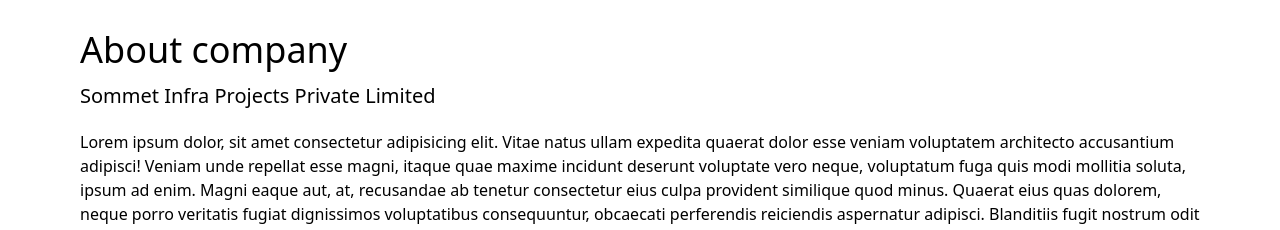
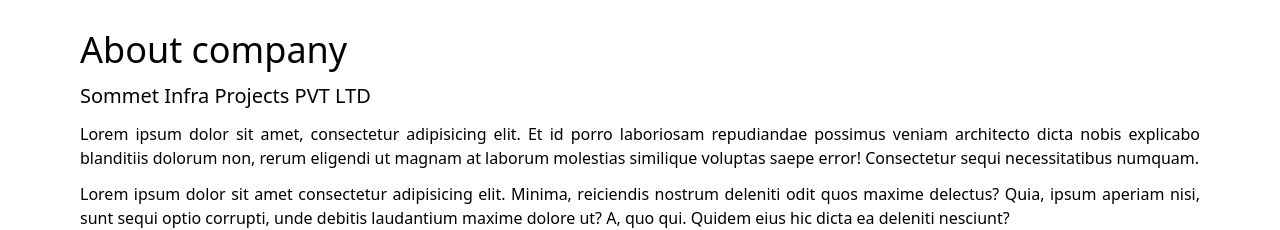
Before and after one commit to vikaskushwah738/somment_infa_Projects, a Next.js app: page /about-us in a window 1280 px wide. Shown: the part 572-802 px from the top of the page. Built offline with nearby package versions, Linux system fonts and the light colour scheme.

Commit message:
minner changes

```diff
--- a/app/about-us/page.tsx
+++ b/app/about-us/page.tsx
@@ -18,10 +18,13 @@
         </div>
       </section>
       <section className="lg:px-20 md:px-10 px-5 py-10">
-        <h1 className="lg:text-4xl md:text-3xl text-2xl font-medium ">About company</h1>
-        <h2 className="text-xl font-light pt-3">Sommet Infra Projects Private Limited</h2>
+        <h1 className="lg:text-4xl md:text-3xl text-2xl font-medium">About company</h1>
+        <h2 className="text-xl font-light pt-3">Sommet Infra Projects PVT LTD</h2>
+        <p className="pt-3 text-justify">Lorem ipsum dolor sit amet, consectetur adipisicing elit. Et id porro laboriosam repudiandae possimus veniam architecto dicta nobis explicabo blanditiis dolorum non, rerum eligendi ut magnam at laborum molestias similique voluptas saepe error! Consectetur sequi necessitatibus numquam.</p>
+        <p className="pt-3 text-justify">Lorem ipsum dolor sit amet consectetur adipisicing elit. Minima, reiciendis nostrum deleniti odit quos maxime delectus? Quia, ipsum aperiam nisi, sunt sequi optio corrupti, unde debitis laudantium maxime dolore ut? A, quo qui. Quidem eius hic dicta ea deleniti nesciunt?</p>
         <p className="pt-5">Lorem ipsum dolor, sit amet consectetur adipisicing elit. Vitae natus ullam expedita quaerat dolor esse veniam voluptatem architecto accusantium adipisci! Veniam unde repellat esse magni, itaque quae maxime incidunt deserunt voluptate vero neque, voluptatum fuga quis modi mollitia soluta, ipsum ad enim. Magni eaque aut, at, recusandae ab tenetur consectetur eius culpa provident similique quod minus. Quaerat eius quas dolorem, neque porro veritatis fugiat dignissimos voluptatibus consequuntur, obcaecati perferendis reiciendis aspernatur adipisci. Blanditiis fugit nostrum odit natus officiis?</p>
         <p className="pt-3">Lorem ipsum dolor, sit amet consectetur adipisicing elit. Velit tempora nulla et dolorum aspernatur iure vel! Optio perspiciatis architecto sit fugit corporis quisquam, aliquam sint, neque animi non iure sequi dolore rerum, reiciendis dolores suscipit aperiam. Tempora quos illo harum ullam ex perferendis sed, autem voluptas corporis porro! Optio, perferendis reiciendis! Unde facere ad saepe! Ex error facilis nesciunt? Ratione voluptatibus officia minus perferendis?</p>
+
       </section>
       <section className="lg:px-20 md:px-10 px-5 py-10 lg:flex lg:gap-5">
         <div className="lg:w-1/2">
```
